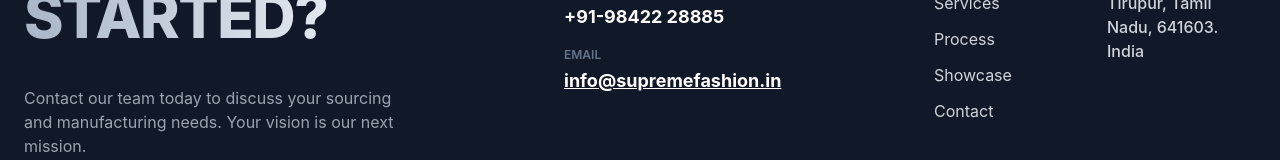
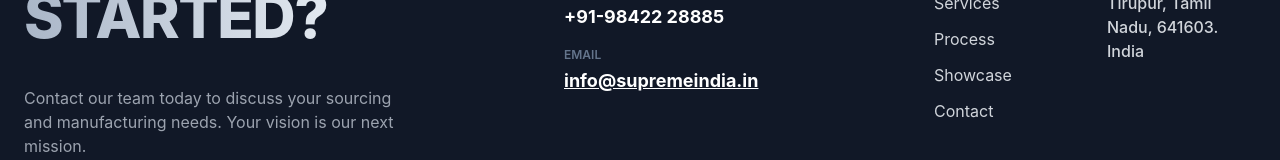
Before and after one commit to kanish701/supreme_fashion, a React (Vite) app: page / in a window 1280 px wide. Shown: the part 7155-7315 px from the top of the page. Built offline with nearby package versions, Linux system fonts and the light colour scheme.

Commit message:
Mail address changed

```diff
--- a/src/App.tsx
+++ b/src/App.tsx
@@ -665,7 +665,7 @@
             {/* 1. Left: Branding and CTA Headline (Spans 5 columns on large screens) */}
             <div className="lg:col-span-5 flex flex-col justify-start">
               <div className="text-3xl font-extrabold tracking-tight mb-8 text-white">
-                SUPREME FASHIONs <span className="text-slate-500 font-bold">(India)</span>
+                SUPREME FASHIONS <span className="text-slate-500 font-bold">(India)</span>
               </div>
 
               {/* Main CTA - Elevated design, made slightly smaller for the footer */}
@@ -706,7 +706,7 @@
                   <div className="">
                     <div className="text-xs text-slate-500 mb-1 font-semibold uppercase">Email</div>
                     <div className="text-lg font-bold text-white">
-                      <a href="mailto:info@supremefashion.in" className="underline hover:text-slate-400 transition duration-200">info@supremefashion.in</a>
+                      <a href="mailto:info@supremefashion.in" className="underline hover:text-slate-400 transition duration-200">info@supremeindia.in</a>
                     </div>
                   </div>
                 </div>
```
